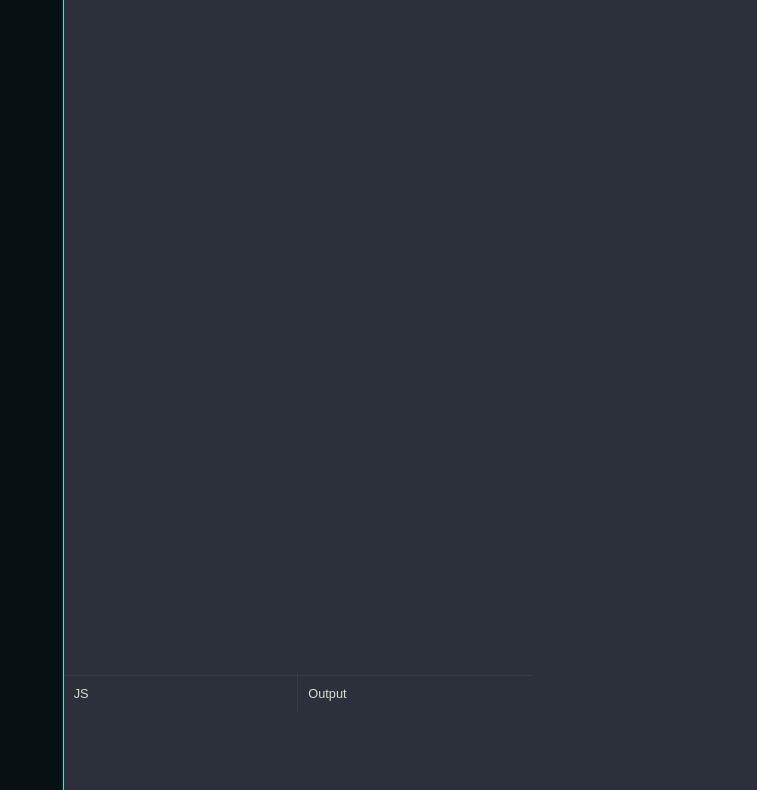
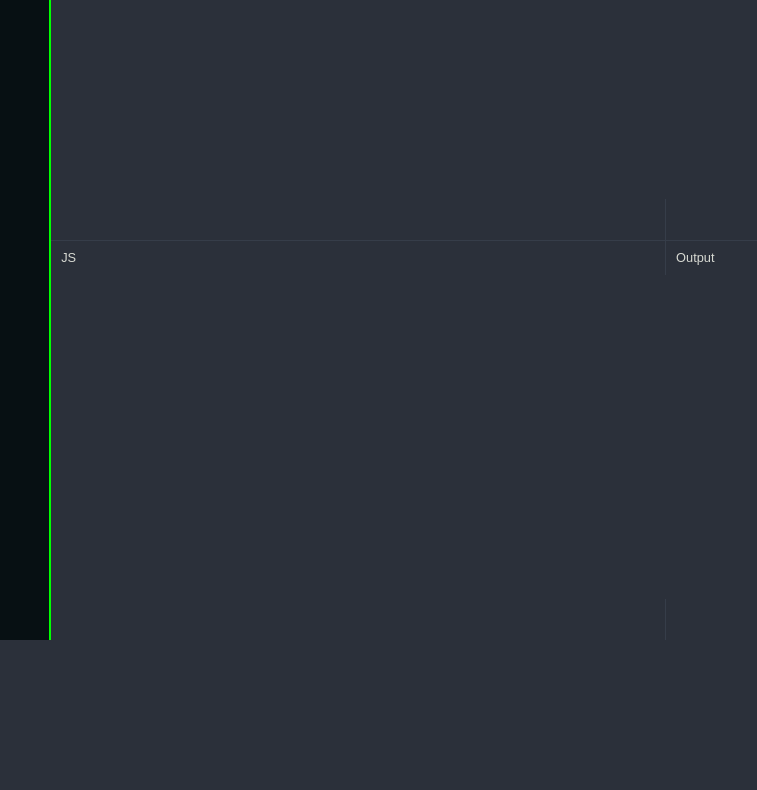
Before and after one commit to alivenotions/mobby, a plain HTML site: page client/index.html in a window 1280 px wide. Shown: the part 160-950 px from the top of the page, without its empty margins (0-757 px from the left). After the commit the page ends 800 px from the top, so only its background shows below. Drawn offline with Linux system fonts and the light colour scheme.

Commit message:
fix the boxes issuee

```diff
--- a/client/main.css
+++ b/client/main.css
@@ -7,17 +7,17 @@ html, body {
   --primary: #d8dad3;
   --secondary: #f1f2eb;
   --tertiary: #363d49;
-  --decor: #b5ffe9;
-  --a: #071013;
-  --b: #071013;
   background-color: var(--background);
   display: flex;
+  width: 100%;
+  height: 100vh;
+  overflow: hidden;
 }
 
 .logo {
-  width: 10%;
-  background: var(--a);
-  box-shadow: -1px -1px aqua inset;
+  width: 4%;
+  background: #071013;
+  box-shadow: -2px 0 #00ff00 inset;
 }
 
 .logo h1 {
@@ -29,16 +29,22 @@ html, body {
   content: '.';
   padding-left: 2px;
   font-size: 2.3rem;
-  color: var(--decor);
+  color: #b5ffe9;
+}
+
+.main {
+  width: 96%;
+  height: 100%;
 }
 
 .row {
   display: flex;
-  width: 90%;
+  height: 50%;
 }
 
 .box {
   width: 50%;
+  height: 100%;
 }
 
 .row .box:first-child {
@@ -56,7 +62,7 @@ p {
 }
 
 .code {
-  height: 99vh;
+  height: 40vh;
   font-family: monospace;
   margin: 0 10px;
   width: 98%;
```
